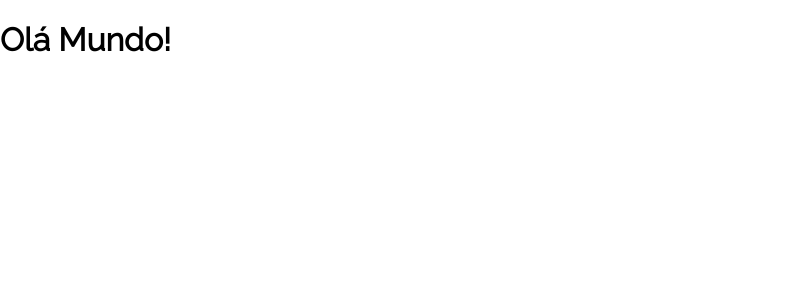
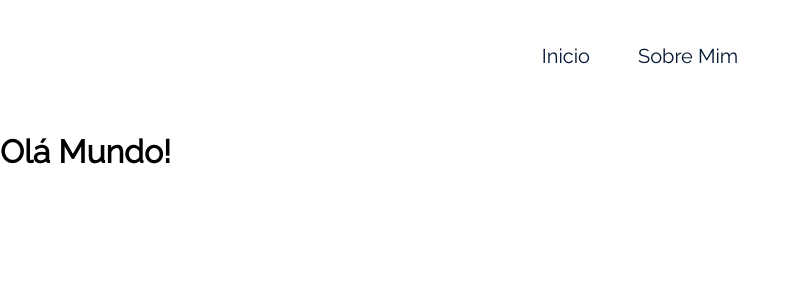
Before and after one commit to JanainaSoul/alura-ola-mundo, a React (Create React App) app: page / in a window 1280 px wide. Shown: the top 300 px of the page, without its empty margins (0-799 px from the left). Built offline with nearby package versions, Linux system fonts and the light colour scheme.

Commit message:
Links do react-router-dom

```diff
--- a/src/App.js
+++ b/src/App.js
@@ -1,4 +1,5 @@
 import { BrowserRouter, Routes, Route } from "react-router-dom";
+import Menu from "./componentes/menu";
 import Inicio from "./paginas/inicio";
 import SobreMim from "./paginas/sobreMim";
 
@@ -6,11 +7,13 @@ import SobreMim from "./paginas/sobreMim";
 function App() {
   return (
     <BrowserRouter>
+    <Menu/>
+
     <Routes>
       <Route path="/" element={<Inicio/>} />
       <Route path="/sobremim" element={<SobreMim/>}/>
       <Route path="*" element={<div>Página não encontrada</div>}/>
-      </Routes>
+    </Routes>
     </BrowserRouter>
   );
 }
--- /dev/null
+++ b/src/componentes/menu/Menu.module.css
@@ -0,0 +1,19 @@
+.navegacao {
+    height: 112px;
+    display: flex;
+    justify-content: center;
+    align-items: center;
+    column-gap: 3rem;
+}
+
+.link {
+    font-size: 1.25rem;
+    line-height: 1.5rem;
+    color: var(--cor-fonte-principal);
+}
+
+@media (max-width: 744px) {
+    .navegacao {
+        height: 72px;
+    }
+}
--- /dev/null
+++ b/src/componentes/menu/index.js
@@ -0,0 +1,17 @@
+import styles from './Menu.module.css';
+import { Link } from 'react-router-dom';
+
+export default function Menu() {
+    return (
+        <header>
+            <nav className={styles.navegacao}>
+                <Link className={styles.link} to="/">
+                Inicio
+                </Link>
+                <Link className={styles.link} to="/sobremim">
+                Sobre Mim
+                </Link>
+            </nav>
+        </header>
+    )
+}
```
